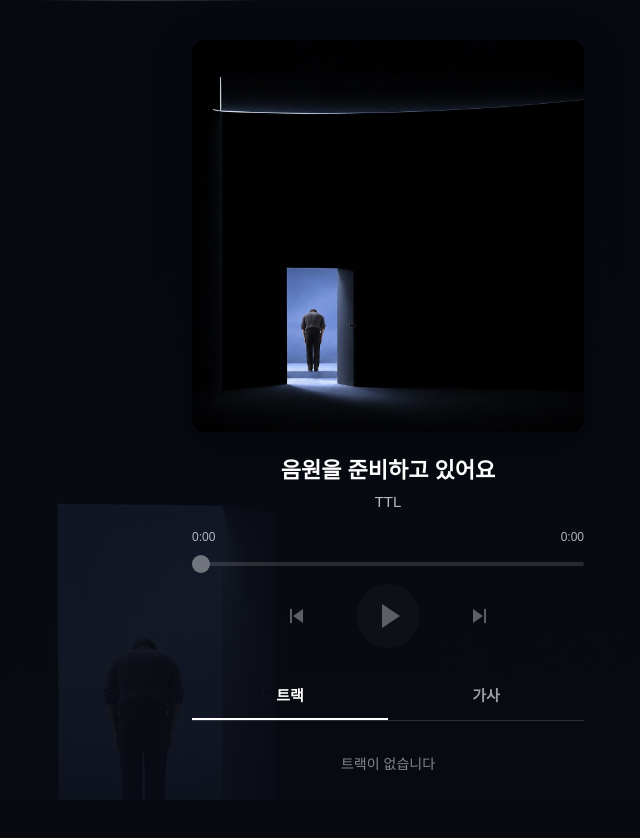
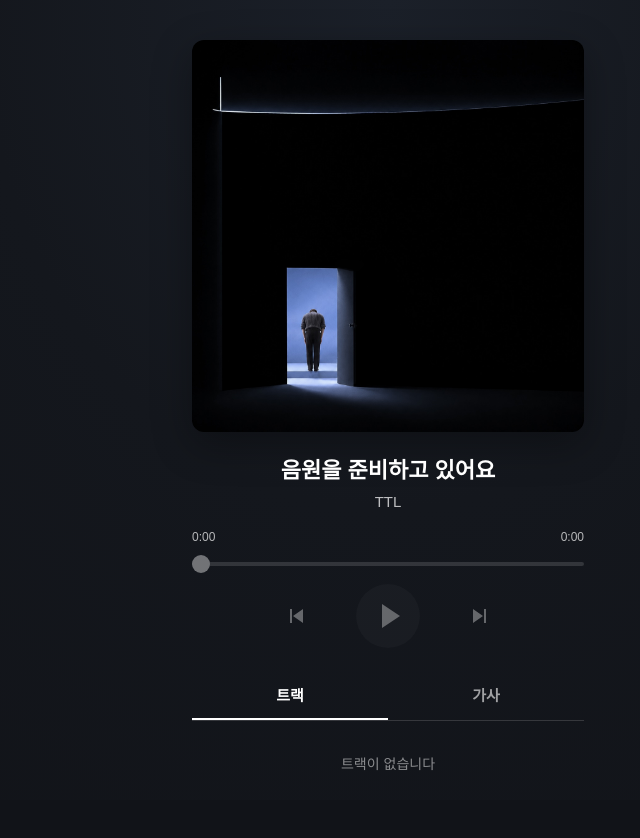
Before and after one commit to vydmscks/true-man-show, a plain HTML site: page index.html in a window 1280 px wide. Shown: the whole page, without its empty margins (252-892 px from the left). Drawn offline with Linux system fonts and the light colour scheme.

Commit message:
Replace photo background with charcoal tones

```diff
--- a/index.html
+++ b/index.html
@@ -1,7 +1,7 @@
 <!doctype html>
 <html lang="ko">
 <head>
-<meta charset="utf-8"><meta name="viewport" content="width=device-width, initial-scale=1, viewport-fit=cover"><meta name="theme-color" content="#080a10"><meta name="description" content="TTL의 앨범 True Man Show"><title>True Man Show — TTL</title><link rel="icon" href="assets/cover.png"><link rel="stylesheet" href="style.css?v=3">
+<meta charset="utf-8"><meta name="viewport" content="width=device-width, initial-scale=1, viewport-fit=cover"><meta name="theme-color" content="#111318"><meta name="description" content="TTL의 앨범 True Man Show"><title>True Man Show — TTL</title><link rel="icon" href="assets/cover.png"><link rel="stylesheet" href="style.css?v=4">
 </head>
 <body>
 <div class="background" aria-hidden="true"></div>
--- a/style.css
+++ b/style.css
@@ -1,9 +1,9 @@
 :root { color-scheme: dark; }
 * { box-sizing: border-box; }
-html { min-height: 100%; background: #080a10; }
+html { min-height: 100%; background: #111318; }
 body { margin: 0; min-height: 100svh; color: #fff; font-family: Arial, 'Noto Sans KR', sans-serif; }
-.background { position: fixed; inset: 0; z-index: -1; background: linear-gradient(#080b13c9,#080b13ef), url('assets/cover.png') center/cover no-repeat; }
-.intro-screen { position: fixed; inset: 0; background: #000; display: grid; place-items: center; text-align: center; z-index: 5; animation: disappear .7s ease 1.3s forwards; pointer-events: none; }
+.background { position: fixed; inset: 0; z-index: -1; background: radial-gradient(ellipse at 50% 0%, #1b2029 0%, #14171d 45%, #111318 100%); }
+.intro-screen { position: fixed; inset: 0; background: #111318; display: grid; place-items: center; text-align: center; z-index: 5; animation: disappear .7s ease 1.3s forwards; pointer-events: none; }
 .intro-screen h1 { font-size: clamp(28px,8vw,44px); margin: 24px; }
 .player { width: 100%; max-width: 440px; margin: 0 auto; padding: max(24px,env(safe-area-inset-top)) 24px max(32px,env(safe-area-inset-bottom)); display: flex; flex-direction: column; align-items: center; }
 .album-art { display: block; padding: 0; border: 0; background: none; width: 100%; aspect-ratio: 1; border-radius: 12px; overflow: hidden; box-shadow: 0 12px 40px #0005; }
```
